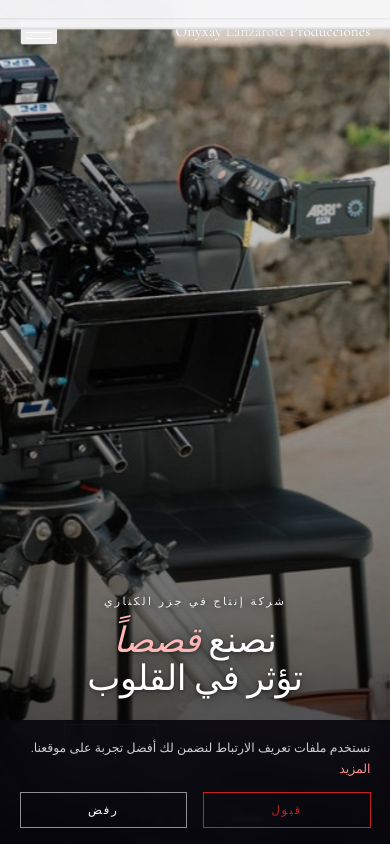
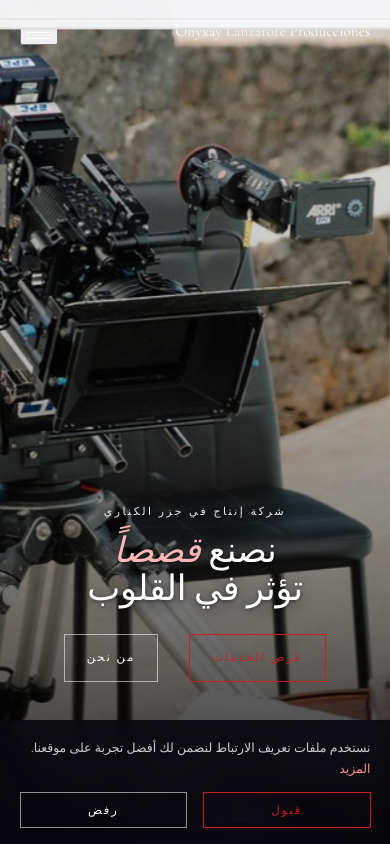
Before and after one commit to finstadev/lanzarote-producciones, a plain HTML site: page html/index-ar.html in a window 390 px wide. Shown: the top 844 px of the page. Drawn offline with nearby package versions, Linux system fonts and the light colour scheme.

Commit message:
Fix slideshow on iPhone: inline --vh script in head, remove glass box, bottom:90px positioning

```diff
--- a/css/style.css
+++ b/css/style.css
@@ -164,7 +164,6 @@ ul { list-style: none; }
   position: relative;
   height: 100vh;
   height: calc(var(--vh, 1vh) * 100);
-  min-height: 500px;
   overflow: hidden;
 }
 
@@ -223,7 +222,7 @@ ul { list-style: none; }
   text-shadow:
     0 2px 20px rgba(0,0,0,0.7),
     0 1px 4px rgba(0,0,0,0.5);
-  margin-bottom: 0;
+  margin-bottom: 1.4rem;
 }
 
 .slideshow__content .hero__title em {
@@ -1745,37 +1744,30 @@ ul { list-style: none; }
     color: var(--text-muted) !important;
   }
 
-  /* Slideshow — use the JS-set --vh so it fills exactly the real screen height */
-  .slideshow {
-    height: calc(var(--vh, 1vh) * 100);
-    min-height: 0;
-  }
-
-  /* Stronger gradient so text is readable without the glass box */
+  /* Slideshow */
+  .slideshow { height: calc(var(--vh, 1vh) * 100); }
+
   .slideshow__overlay {
     background: linear-gradient(
       to bottom,
-      rgba(0,0,0,0.10) 0%,
-      rgba(0,0,0,0.30) 40%,
-      rgba(0,0,0,0.80) 100%
+      rgba(0,0,0,0.08) 0%,
+      rgba(0,0,0,0.25) 45%,
+      rgba(0,0,0,0.82) 100%
     );
   }
 
   .slideshow__dots { bottom: 1.8rem; }
 
-  /* Content fills the full slideshow, text aligns to the bottom.
-     No glass box — text floats directly on the gradient. */
+  /* Remove the glass box. Text sits in the lower third, centred. */
   .slideshow__content {
-    position: absolute;
-    inset: 0;
+    top: auto;
+    bottom: 90px;
+    left: 6%;
+    right: 6%;
     width: auto;
     max-width: none;
     transform: none;
-    display: flex;
-    flex-direction: column;
-    justify-content: flex-end;
-    align-items: center;
-    padding: 0 7% 5.5rem;
+    padding: 0;
     text-align: center;
     background: transparent;
     backdrop-filter: none;
```
Also changed, not shown: html/index.html (+6 -0 lines).
